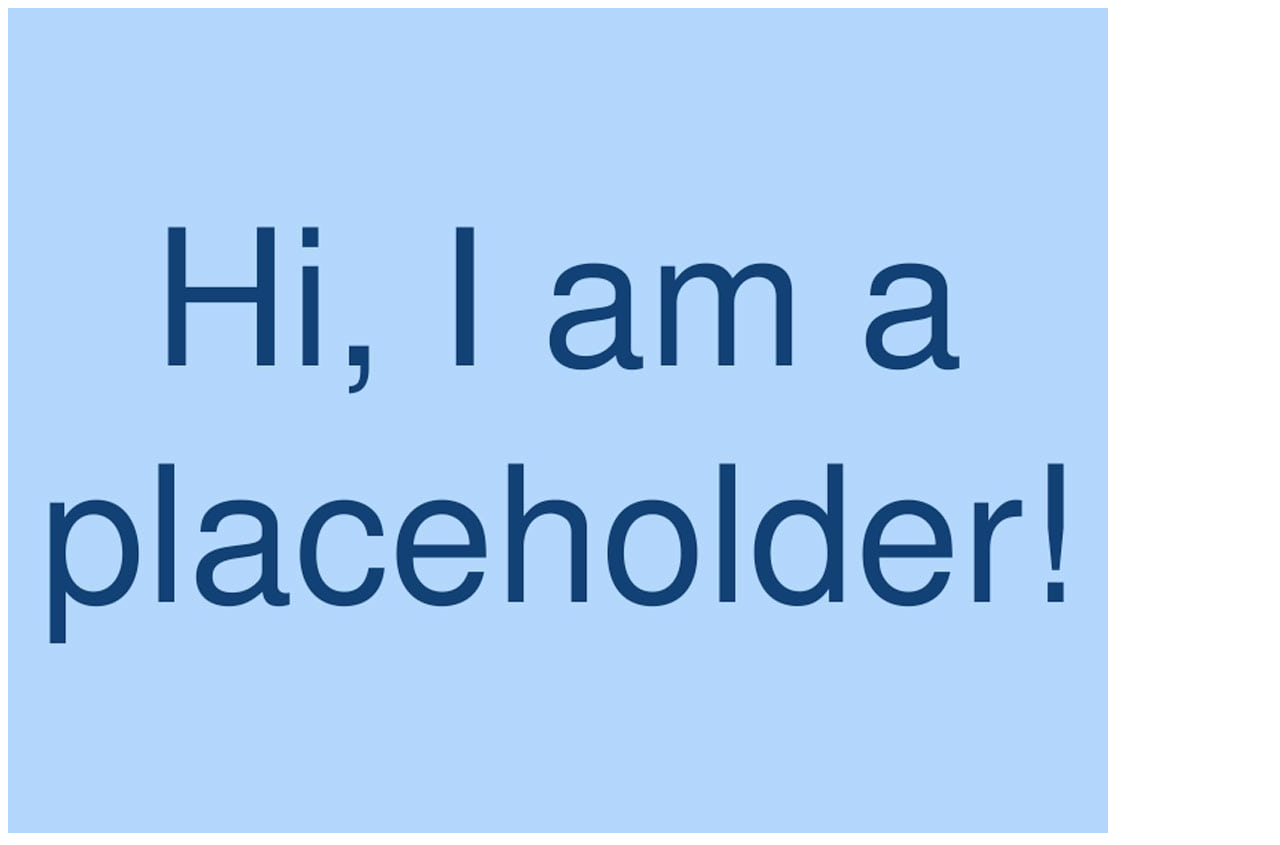
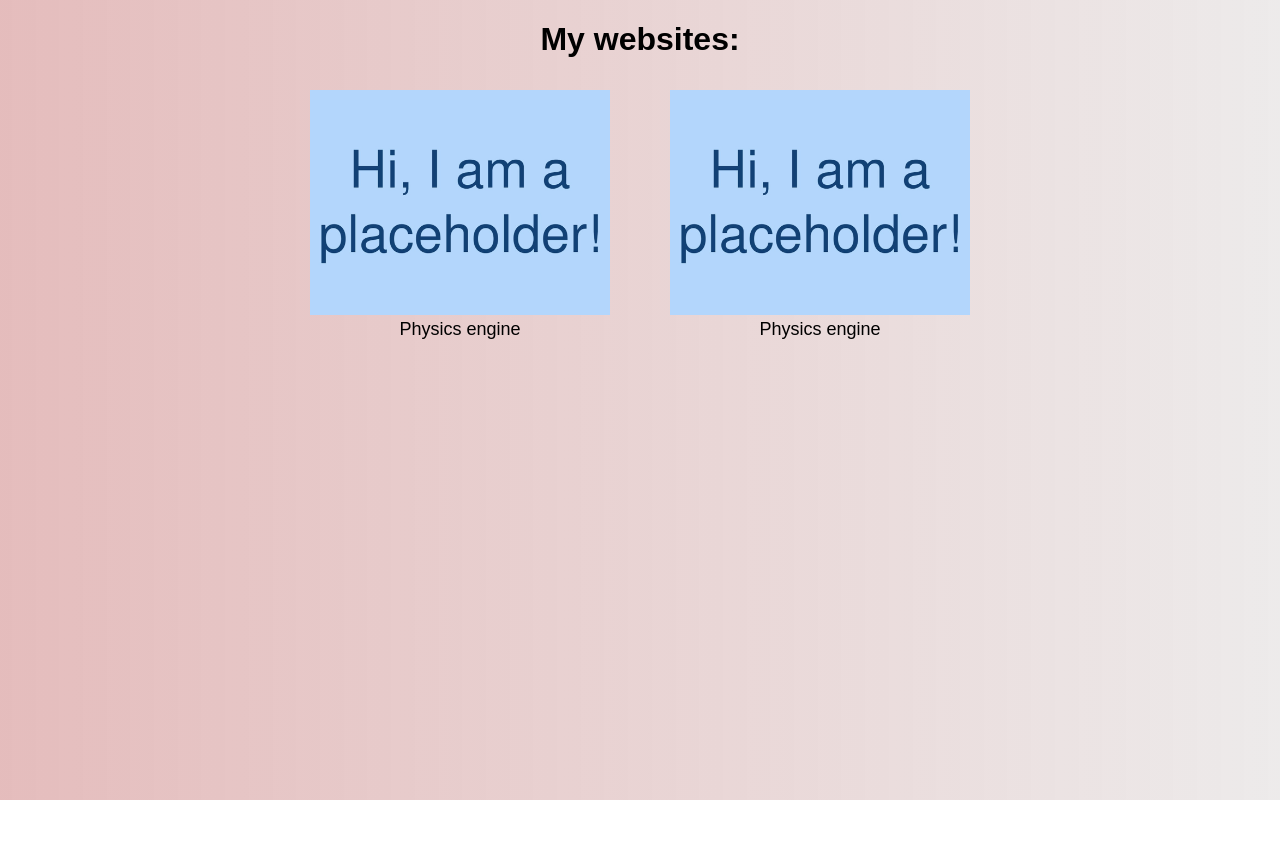
Before and after one commit to 22alfbassett/22alfbassett.github.io, a plain HTML site: page index.html in a window 1280 px wide. After the commit the page ends 800 px from the top, so only its background shows below. Drawn offline with Linux system fonts and the light colour scheme; a web font is replaced by a local one.

Commit message:
Created basic forwarding website

```diff
--- a/index.html
+++ b/index.html
@@ -3,9 +3,23 @@
 <head>
     <meta charset="UTF-8">
     <meta name="viewport" content="width=device-width, initial-scale=1.0">
+    <link rel="stylesheet" href="https://cdnjs.cloudflare.com/ajax/libs/font-awesome/6.6.0/css/all.min.css">
+    <link rel="stylesheet" href="styles/style.css">
     <title>My Websites</title>
 </head>
 <body>
-    <img href="./websites/physics-engine/index.html" src="images/placehold.jpg">
+    <header>
+        <h1>My websites:</h1>
+    </header>
+    <div class="container">
+        <div class="website-container">
+                <a href="./websites/physics-engine/index.html"><img src="images/placehold.jpg"></a>
+                <span>Physics engine</span>
+        </div>
+        <div class="website-container">
+                <a href="./websites/physics-engine/index.html"><img src="images/placehold.jpg"></a>
+                <span>Physics engine</span>
+        </div>
+    </div>
 </body>
 </html>
--- /dev/null
+++ b/styles/style.css
@@ -0,0 +1,38 @@
+@import url('https://fonts.googleapis.com/css2?family=Afacad+Flux:wght@100..1000&display=swap');
+
+html {
+    background: linear-gradient(to right, #c66f6f76, #b7aeae40);
+}
+
+* {
+    font-family: "Afacad Flux", sans-serif;
+}
+
+h1 {
+    text-align: center;
+}
+
+.container {
+    display: flex;
+    flex-direction: row;
+    flex-wrap: wrap;
+    justify-content: center;
+}
+
+.website-container {
+    display: flex;
+    flex-direction: column;
+    text-align: center;
+    width: 300px;
+    padding: 10px 30px;
+}
+
+.website-container span {
+    width: 300px;
+    display: block;
+    font-size: large;
+}
+
+.website-container img{
+    width: 300px;
+}
```
